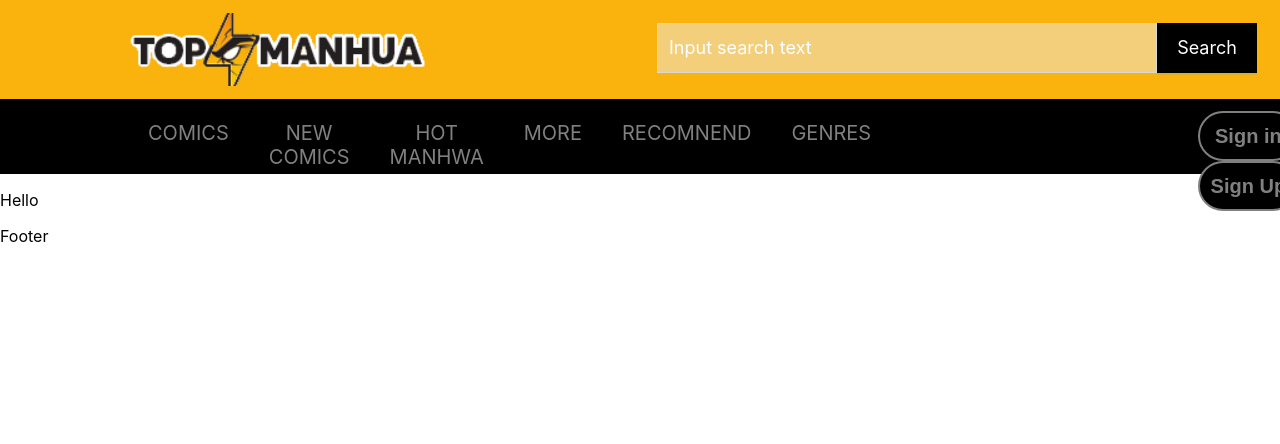
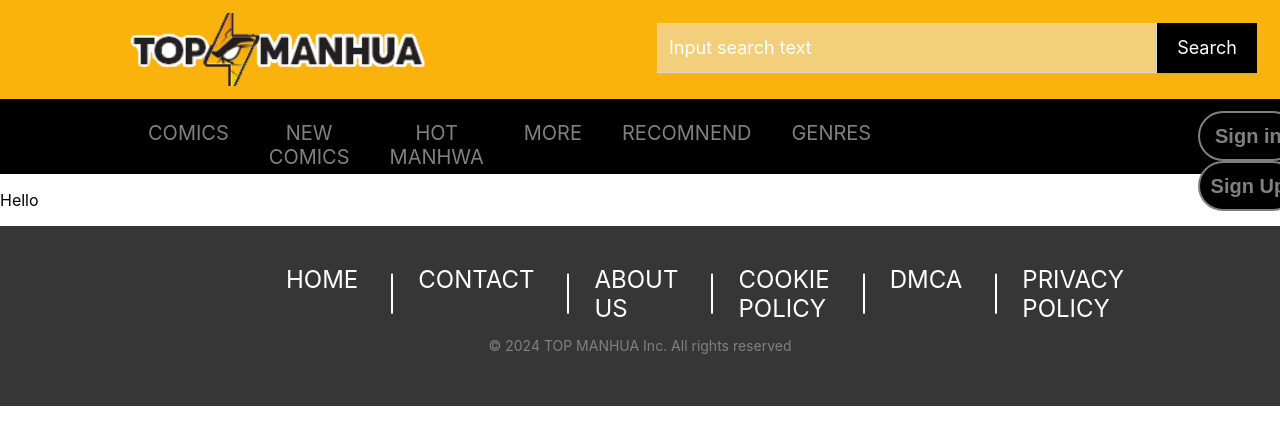
Before and after one commit to PhanDuc2k3/webtruyen, a React (Create React App) app in the folder frontend/: page / in a window 1280 px wide. Shown: the top 444 px of the page. Built offline with nearby package versions, Linux system fonts and the light colour scheme.

Commit message:
done footer-component

```diff
--- a/frontend/src/components/FooterComponent/FooterComponent.js
+++ b/frontend/src/components/FooterComponent/FooterComponent.js
@@ -1,9 +1,28 @@
 import React from "react";
-
+import "./FooterComponent.scss"
 const FooterComponent = () => {
     return (
         <div className="FooterContainer">
-            <p>Footer</p>
+            <ul className="footer-list">
+                <li><a href="#home">HOME</a></li>
+                <li><a href="#contact">CONTACT</a></li>
+                <li><a href="#about-us">ABOUT US</a></li>
+                <li><a href="#cookie-policy">COOKIE POLICY</a></li>
+                <li><a href="#dmca">DMCA</a></li>
+                <li><a href="#privacy-policy">PRIVACY POLICY</a></li>
+            </ul>
+
+
+            <div>
+                <p style={{
+                    color: "gray",
+                    fontSize: "14px",
+                    display: "flex",
+                    justifyContent: "center",
+                }}>
+                    © 2024 TOP MANHUA Inc. All rights reserved
+                </p>
+            </div>
         </div>
     );
 };
--- a/frontend/src/components/FooterComponent/FooterComponent.scss
+++ b/frontend/src/components/FooterComponent/FooterComponent.scss
@@ -0,0 +1,45 @@
+.FooterContainer {
+    background: #363636;
+    padding: 3% 20%;
+    justify-content: center;
+    font-size: 24px;
+    color: white;
+}
+
+.footer-list {
+    display: flex;
+    list-style: none;
+    padding: 0;
+    margin: 0;
+}
+
+.footer-list li {
+    padding: 0px 30px;
+    position: relative;
+}
+
+.footer-list li:not(:last-child)::after {
+    content: "";
+    position: absolute;
+    right: -5px;
+    /* Điều chỉnh vị trí để khớp với padding */
+    top: 50%;
+    transform: translateY(-50%);
+    width: 2px;
+    height: 70%;
+    background-color: white;
+}
+
+.footer-list li a {
+    color: white;
+    /* Màu chữ mặc định của liên kết */
+    text-decoration: none;
+    /* Loại bỏ gạch chân mặc định */
+    transition: color 0.3s;
+    /* Hiệu ứng chuyển màu mượt mà khi hover */
+}
+
+.footer-list li:hover a {
+    color: #FAB20D;
+    /* Màu chữ khi hover */
+}
```
